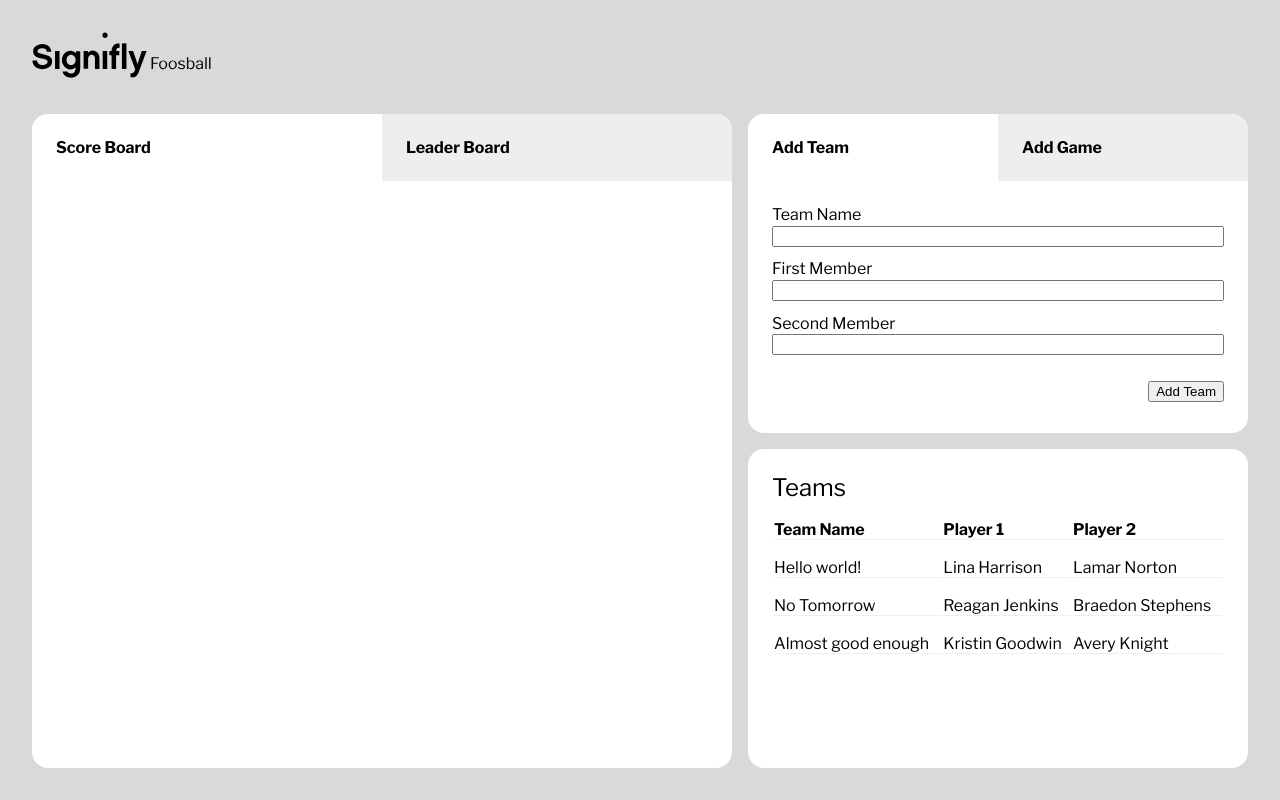
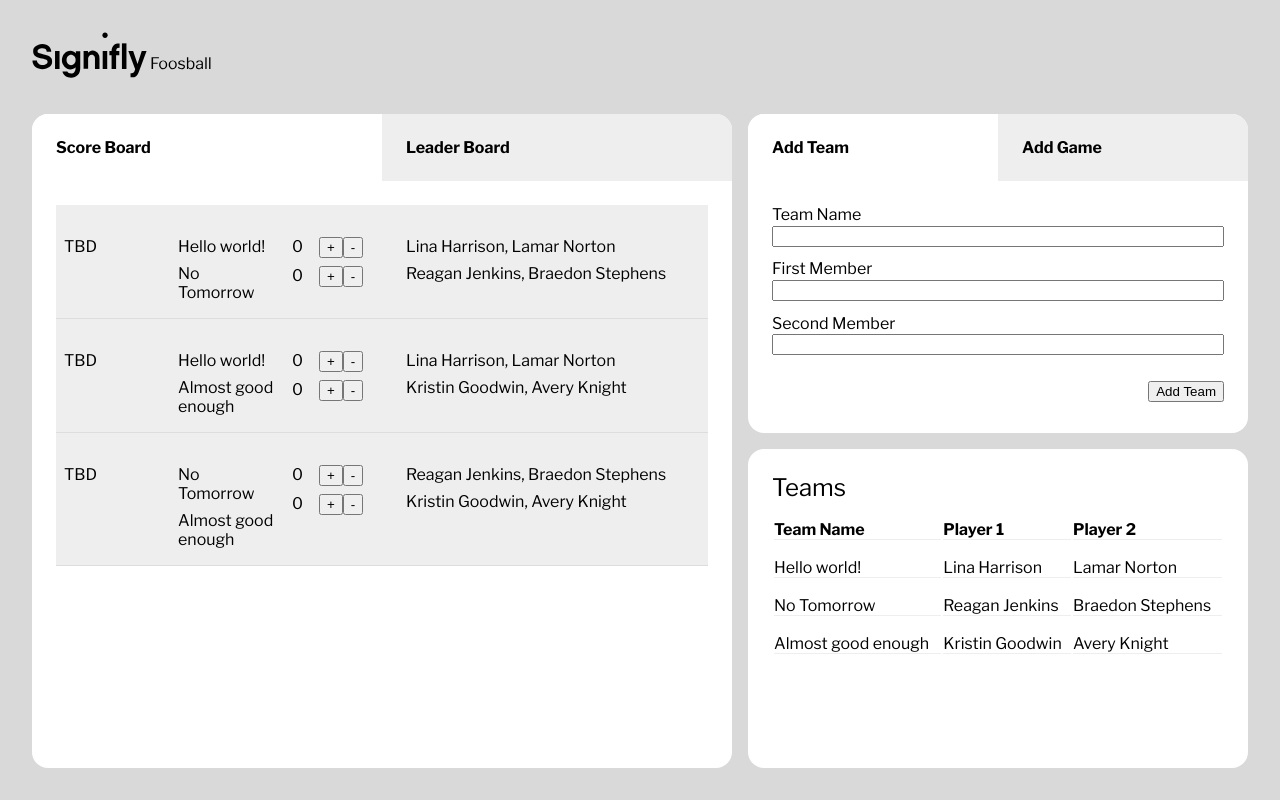
Before and after one commit to Zagoman/Signifly_case, a Vue app: page / in a window 1280 px wide. Built offline with nearby package versions, Linux system fonts and the light colour scheme.

Commit message:
add goals system to games

```diff
--- a/src/App.vue
+++ b/src/App.vue
@@ -23,6 +23,7 @@ export default {
     const updateTeams = () => {};
     const updateGames = () => {};
     this.$store.dispatch("addTeams");
+    // this.$store.dispatch("addInitialGames");
 
     return {};
   },
@@ -39,6 +40,7 @@ main {
   grid-template-rows: 1fr 1fr;
   padding-inline: 2rem;
   gap: 1rem;
+  max-height: 80vh;
   min-height: 100%;
 }
 </style>
--- a/src/components/AddTeam.vue
+++ b/src/components/AddTeam.vue
@@ -39,8 +39,9 @@ export default {
       }
 
       if (this.$store.state.teams.length < 8) {
-        this.error = true;
+        this.error = false;
         this.$store.commit("addTeamMember", [this.teamName, this.firstMember, this.secondMember]);
+        this.$store.dispatch("addInitialGames");
 
         this.teamName = "";
         this.firstMember = "";
--- a/src/components/Game.js
+++ b/src/components/Game.js
@@ -15,7 +15,7 @@ export default class Game {
   }
 
   _Init() {
-    this.game_id = Date.now();
+    this.game_id = Date.now() + Math.random() * 100;
   }
 
   _UpdateScore(team, score) {
--- a/src/components/MainBoard.vue
+++ b/src/components/MainBoard.vue
@@ -25,7 +25,8 @@ export default {
 section {
   background-color: #fff;
   border-radius: 16px;
+  grid-row: 1/3;
+  /* overflow: hidden; */
   overflow-y: scroll;
-  grid-row: 1/3;
 }
 </style>
--- a/src/components/ScoreBoard.vue
+++ b/src/components/ScoreBoard.vue
@@ -1,14 +1,29 @@
 <template>
   <div class="games">
-    <article class="game" v-for="(game, index) in $store.state.games" :key="index">
-      <div class="game_date"><span>9/10</span><span>Now</span></div>
+    <article
+      :class="{ playing: game.teamA_score > 0 || game.teamB_score > 0, over: game.teamA_score == 10 || game.teamB_score == 10 }"
+      class="game"
+      v-for="(game, index) in $store.state.games"
+      :key="index"
+    >
+      <div class="game_date">
+        <span v-if="gameStatus(game) === 'now'">Now</span>
+        <span v-if="gameStatus(game) === 'over'">Over</span>
+        <span v-if="gameStatus(game) === 'TBD'">TBD</span>
+      </div>
       <div class="game_teams">
         <span>{{ game.teamA }}</span>
         <span>{{ game.teamB }}</span>
       </div>
-      <div class="game_score">
-        <span>10</span>
-        <span>6</span>
+      <div class="game_scores">
+        <div class="game_score">
+          <span>{{ game.teamA_score }}</span>
+          <div><button @click="addScore(game.game_id, 'teamA')">+</button><button @click="subtractScore(game.game_id, 'teamA')">-</button></div>
+        </div>
+        <div class="game_score">
+          <span>{{ game.teamB_score }}</span>
+          <div><button @click="addScore(game.game_id, 'teamB')">+</button><button @click="subtractScore(game.game_id, 'teamB')">-</button></div>
+        </div>
       </div>
       <div class="game_players">
         <span>{{ game.teamA_names[0] }}, {{ game.teamA_names[1] }}</span>
@@ -20,25 +35,70 @@
 <script>
 export default {
   name: "ScoreBoard",
+  methods: {
+    addScore(game_id, team) {
+      console.log(game_id, team);
+      let currentGame;
+      for (let i = 0; i < this.$store.state.games.length; i++) {
+        if (this.$store.state.games[i].game_id === game_id) {
+          currentGame = this.$store.state.games[i];
+        }
+      }
+      if (team === "teamA") {
+        if (currentGame.teamA_score < 10 && currentGame.teamB_score !== 10) {
+          currentGame.teamA_score++;
+        }
+      } else {
+        if (currentGame.teamB_score < 10 && currentGame.teamA_score !== 10) {
+          currentGame.teamB_score++;
+        }
+      }
+      console.log(currentGame);
+    },
+    subtractScore() {},
+    gameStatus(game) {
+      if (game.teamA_score === 10 || game.teamB_score === 10) {
+        return "over";
+      }
+      if (game.teamA_score === 0 && game.teamB_score === 0) {
+        return "TBD";
+      }
+      return "now";
+    },
+  },
+  computed: {},
 };
 </script>
 <style scoped>
 .games {
   padding: 1.5rem;
+  overflow-y: scroll;
 }
 .game {
   display: grid;
   grid-template-columns: 1fr 1fr 1fr 3fr;
   gap: 1rem;
-  padding: 2rem 0 1rem;
-  border-bottom: 1px solid #eee;
+  padding: 2rem 0.5rem 1rem;
+  border-bottom: 1px solid #ddd;
+  background-color: #eee;
 }
 .game span {
   display: block;
 }
-.game div {
+.game > div {
   display: flex;
   flex-direction: column;
   gap: 0.5rem;
 }
+.game.playing {
+  background-color: #90e3b6;
+}
+.game.over {
+  background-color: #637689;
+  color: white;
+}
+.game_score {
+  display: flex;
+  gap: 1rem;
+}
 </style>
--- a/src/components/Team.js
+++ b/src/components/Team.js
@@ -11,6 +11,6 @@ export default class Team {
   }
 
   _Init() {
-    this.team_id = Date.now();
+    this.team_id = Date.now() + Math.random() * 100;
   }
 }
--- a/src/components/Teams.vue
+++ b/src/components/Teams.vue
@@ -28,6 +28,7 @@ section {
   background-color: #fff;
   padding: 1.5rem;
   border-radius: 16px;
+  overflow-y: scroll;
 }
 table {
   width: 100%;
--- a/src/store/index.js
+++ b/src/store/index.js
@@ -10,14 +10,27 @@ const store = createStore({
   mutations: {
     addTeamMember(state, value) {
       const [teamName, teamMember1, teamMember2] = value;
-      console.log(teamName, teamMember1, teamMember2);
+      // console.log(teamName, teamMember1, teamMember2);
       state.teams.push(new Team(teamName, teamMember1, teamMember2));
-      console.log(state.teams);
+      // console.log(state.teams);
     },
     addGame(state, value) {
       const [team1, team2, teamANames, teamBNames] = value;
-      state.games.push(new Game(team1, team2, teamANames, teamBNames));
-      console.log(state.games);
+
+      let alreadyExists = false;
+      state.games.forEach((game) => {
+        if (game.teamA === team1 || game.teamA === team2) {
+          if (game.teamB === team1 || game.teamB === team2) {
+            alreadyExists = true;
+          }
+        }
+      });
+
+      // condition to not repeat games
+      if (!alreadyExists) {
+        state.games.push(new Game(team1, team2, teamANames, teamBNames));
+        console.log(state.games);
+      }
     },
   },
 
@@ -26,13 +39,25 @@ const store = createStore({
       const res = await fetch("src/data/teams.json");
       const data = await res.json();
 
-      console.log(data);
+      // console.log(data);
       data.forEach((entry) => {
         commit("addTeamMember", [entry.teamName, entry.teamMember1, entry.teamMember2]);
       });
+      this.dispatch("addInitialGames");
     },
 
-    addGames({ commit }) {},
+    addInitialGames({ commit, state }) {
+      let teamA_names, teamB_names;
+      for (let i = 0; i < state.teams.length; i++) {
+        for (let j = 0; j < state.teams.length; j++) {
+          if (state.teams[i] !== state.teams[j]) {
+            teamA_names = [state.teams[i].teamMember1, state.teams[i].teamMember2];
+            teamB_names = [state.teams[j].teamMember1, state.teams[j].teamMember2];
+            commit("addGame", [state.teams[i].teamName, state.teams[j].teamName, teamA_names, teamB_names]);
+          }
+        }
+      }
+    },
   },
   methods: {},
 });
```
